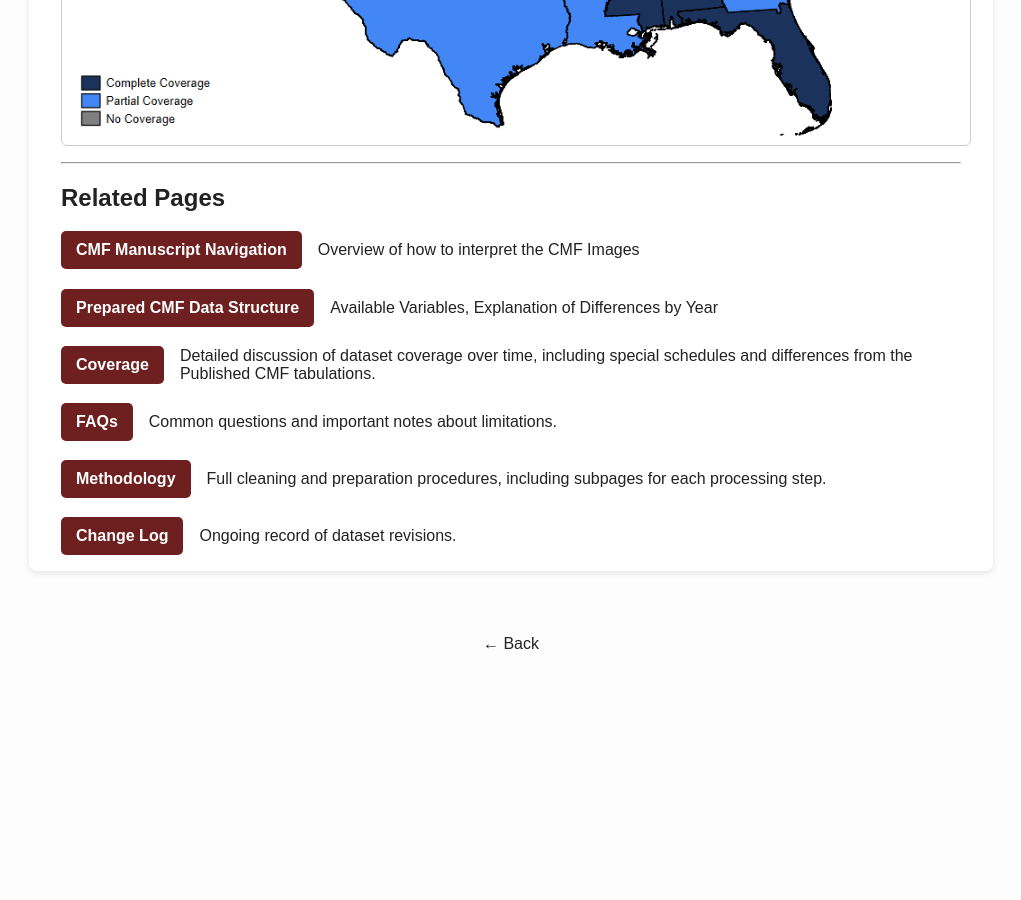
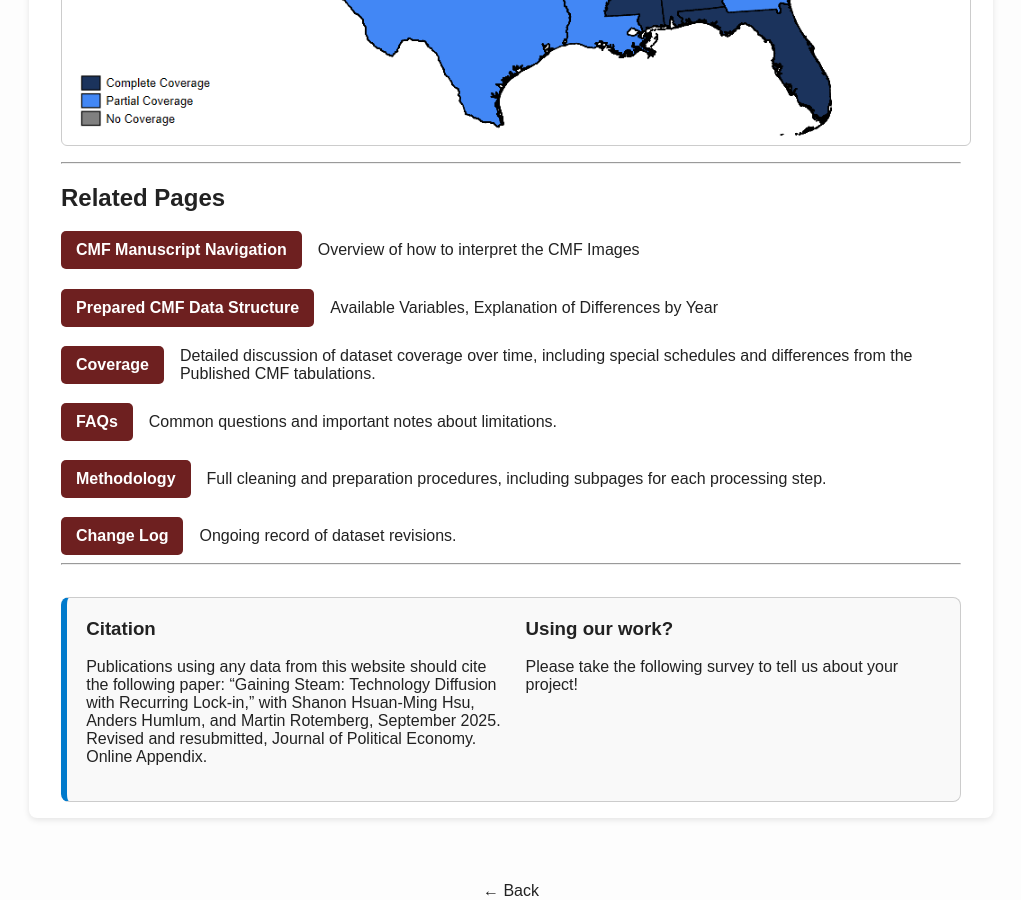
Before and after one commit to allen-otterstrom/CMF_data, a Jekyll site: the page built from about.md, in a window 1280 px wide and 900 px high, scrolled down 930 px. Shown: the whole window, without its empty margins (129-1150 px from the left). Built offline with Jekyll 4.4.1, drawn with Linux system fonts in a browser that asks for light colours; before the commit the page ends 1583 px from its top, so only the background shows below that.

Commit message:
Update about.md

```diff
--- a/about.md
+++ b/about.md
@@ -58,3 +58,23 @@ Below is a modern state-boundary map showing which states have **complete covera
   </div>
 
 </div>
+---
+
+<div style="display: grid; grid-template-columns: 1fr 1fr; gap: 1.5em; border: 1px solid #ccc; border-left: 6px solid #007acc; padding: 1.2em; margin-top: 2em; background-color: #f9f9f9; border-radius: 8px;">
+
+  <div>
+    <h3 style="margin-top: 0;">Citation</h3>
+    <p>
+      Publications using any data from this website should cite the following paper:
+“Gaining Steam: Technology Diffusion with Recurring Lock-in,” with Shanon Hsuan-Ming Hsu, Anders Humlum, and Martin Rotemberg, September 2025. Revised and resubmitted, Journal of Political Economy. Online Appendix.
+    </p>
+  </div>
+
+  <div>
+    <h3 style="margin-top: 0;">Using our work?</h3>
+    <p>
+      Please take the following survey to tell us about your project!
+    </p>
+  </div>
+
+</div>
```
